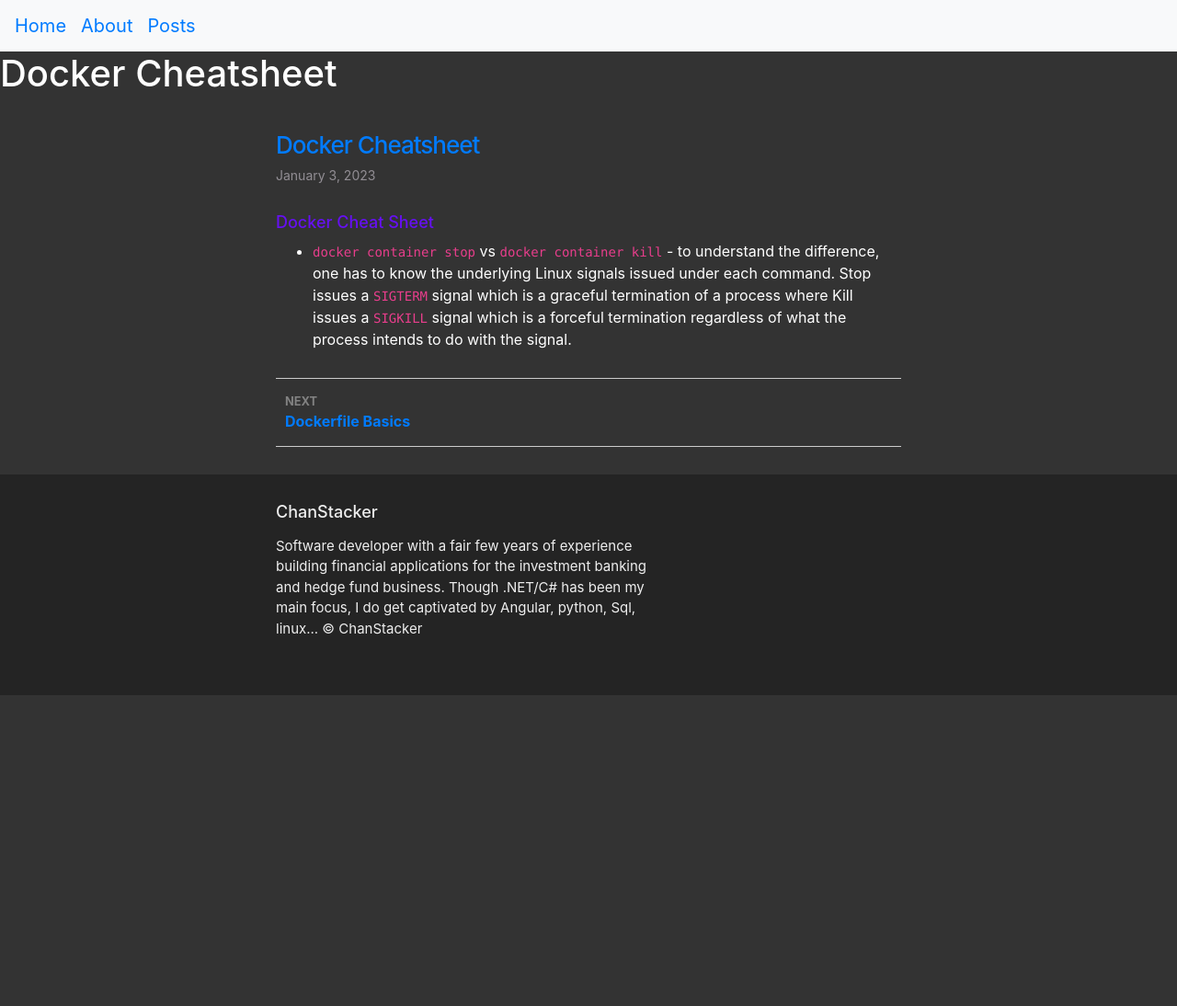
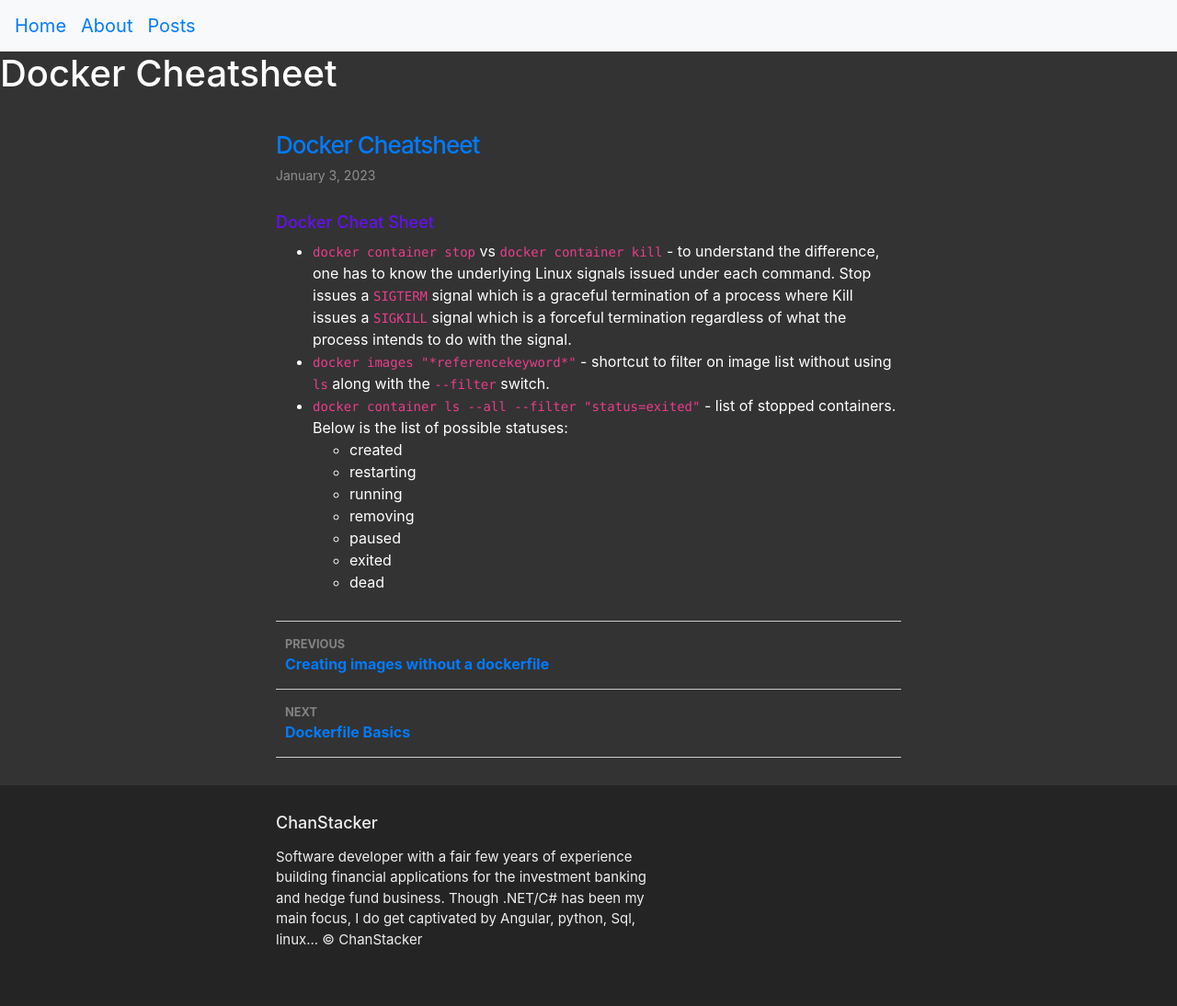
Before and after one commit to ChanStacker/chanstacker.github.io, a Jekyll site: the page built from _posts/2023-01-03-dockercheatsheet.markdown, in a window 1280 px wide. Shown: the whole page at 92% size. Built offline with Jekyll 4.4.1, drawn with Linux system fonts in a browser that asks for light colours; before the commit the page ends 900 px from its top, so only the background shows below that.

```diff
--- a/_posts/2023-01-03-dockercheatsheet.markdown
+++ b/_posts/2023-01-03-dockercheatsheet.markdown
@@ -8,3 +8,12 @@ categories: Devops
 #### Docker Cheat Sheet
 
 * `docker container stop` vs `docker container kill` - to understand the difference, one has to know the underlying Linux signals issued under each command.  Stop issues a `SIGTERM` signal which is a graceful termination of a process where Kill issues a `SIGKILL` signal which is a forceful termination regardless of what the process intends to do with the signal.
+* `docker images "*referencekeyword*"` - shortcut to filter on image list without using `ls` along with the `--filter` switch.
+* `docker container ls --all --filter "status=exited"` - list of stopped containers.  Below is the list of possible statuses:
+    - created
+    - restarting
+    - running
+    - removing
+    - paused
+    - exited
+    - dead
```
Also changed, not shown: _posts/2023-01-04-createimagewithoutdockerfile.markdown (added, +42 -0 lines), assets/img/20230104_dockerimagecheckcontainer.png (added), assets/img/20230104_dockerimagecustomimage.png (added), assets/img/20230104_dockerimageinstallgit.png (added), assets/img/20230104_dockerimagerungit.png (added).
